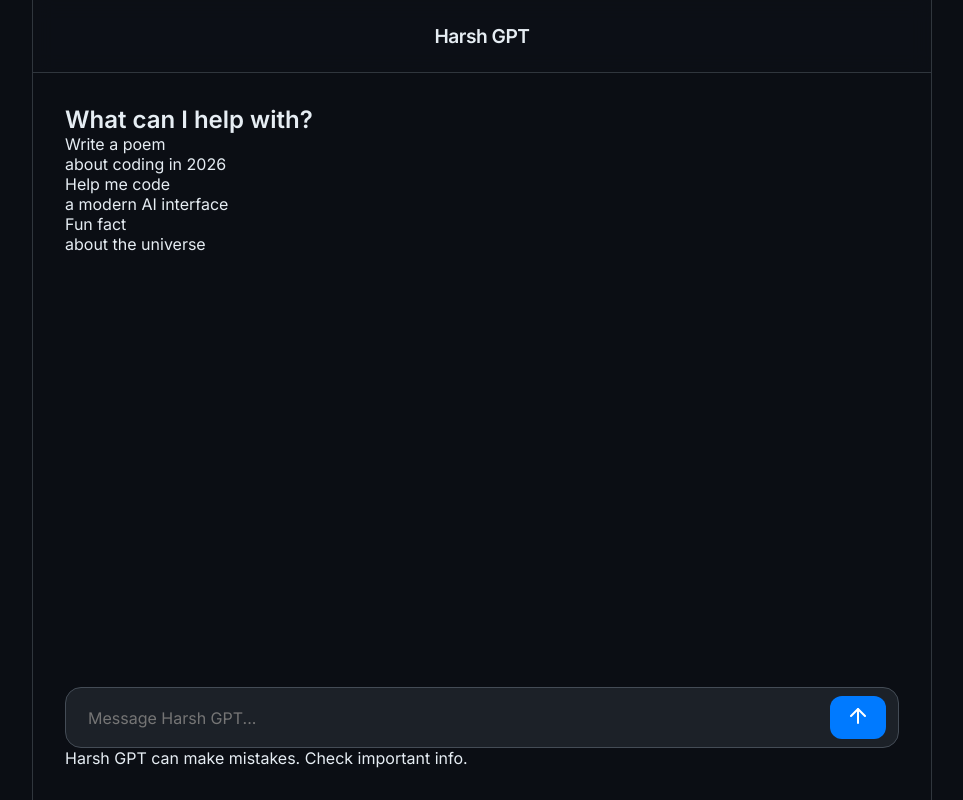
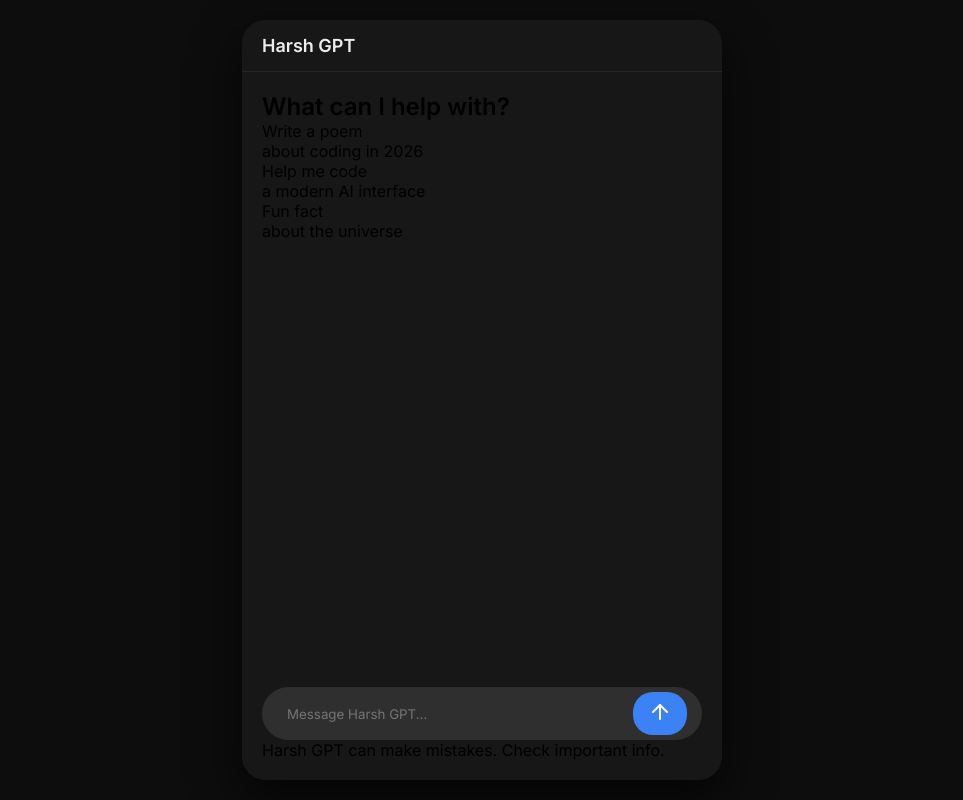
Before and after one commit to Harshsingh1902/harsh-gpt, a plain HTML site: page index.html in a window 1280 px wide. Shown: the whole page, without its empty margins (158-1121 px from the left). Drawn offline with Linux system fonts and the light colour scheme.

Commit message:
Restored original app style with premium icons

```diff
--- a/style.css
+++ b/style.css
@@ -1,110 +1,107 @@
-:root {
-    --bg-color: #0b0e14;
-    --panel-bg: #161b22;
-    --accent-blue: #007aff;
-    --text-main: #e6edf3;
-    --text-dim: #8b949e;
-}
-
-* { box-sizing: border-box; margin: 0; padding: 0; font-family: 'Inter', system-ui, sans-serif; }
+* { box-sizing: border-box; margin: 0; padding: 0; font-family: 'Inter', sans-serif; }
 
 body {
-    background-color: var(--bg-color);
-    color: var(--text-main);
+    background-color: #0d0d0d; /* Deep black background */
     display: flex;
     justify-content: center;
+    align-items: center;
     height: 100vh;
 }
 
 .app {
     width: 100%;
-    max-width: 900px;
+    max-width: 480px; /* Kept it app-sized for that premium feel */
+    height: 95vh;
+    background-color: #171717;
+    border-radius: 24px;
     display: flex;
     flex-direction: column;
-    background: var(--bg-color);
-    border-left: 1px solid #30363d;
-    border-right: 1px solid #30363d;
+    overflow: hidden;
+    box-shadow: 0 20px 50px rgba(0,0,0,0.7);
 }
 
-/* --- Premium Header --- */
+/* Header with Sidebar/Account Icons */
 .header {
-    padding: 1.5rem;
-    text-align: center;
-    border-bottom: 1px solid #30363d;
-    background: rgba(13, 17, 23, 0.8);
-    backdrop-filter: blur(10px);
+    display: flex;
+    justify-content: space-between;
+    align-items: center;
+    padding: 15px 20px;
+    background-color: #171717;
+    border-bottom: 1px solid #262626;
 }
 
-.header h1 { font-size: 1.2rem; font-weight: 600; letter-spacing: -0.5px; }
+.header h1 { font-size: 18px; color: #ececec; }
 
-/* --- Chat Area --- */
+.icon-btn {
+    background: none;
+    border: none;
+    color: #b4b4b4;
+    font-size: 20px;
+    cursor: pointer;
+    transition: color 0.2s;
+}
+
+.icon-btn:hover { color: white; }
+
+/* Chat Area */
 .chat-container {
     flex: 1;
+    padding: 20px;
     overflow-y: auto;
-    padding: 2rem;
     display: flex;
     flex-direction: column;
-    gap: 1.5rem;
+    gap: 15px;
 }
 
 .message {
-    max-width: 80%;
-    padding: 1rem 1.25rem;
-    font-size: 0.95rem;
-    line-height: 1.6;
-    border-radius: 12px;
-    animation: fadeIn 0.4s ease;
+    max-width: 85%;
+    padding: 12px 16px;
+    border-radius: 18px;
+    font-size: 14px;
+    line-height: 1.5;
 }
 
 .message.bot {
+    background-color: #2f2f2f;
+    color: #ececec;
     align-self: flex-start;
-    background: var(--panel-bg);
-    border: 1px solid #30363d;
-    color: var(--text-main);
 }
 
 .message.user {
+    background-color: #3b82f6;
+    color: white;
     align-self: flex-end;
-    background: var(--accent-blue);
-    color: white;
-    box-shadow: 0 4px 12px rgba(0, 122, 255, 0.3);
 }
 
-/* --- Floating Input Box --- */
+/* Input Area */
 .input-area {
-    padding: 2rem;
-    background: linear-gradient(transparent, var(--bg-color) 30%);
+    padding: 20px;
+    background-color: #171717;
 }
 
 .input-wrapper {
-    background: #1c2128;
-    border: 1px solid #444c56;
-    border-radius: 16px;
     display: flex;
-    padding: 8px 12px;
-    transition: border-color 0.2s;
+    background-color: #2f2f2f;
+    border-radius: 30px;
+    padding: 5px 15px;
+    align-items: center;
 }
-
-.input-wrapper:focus-within { border-color: var(--accent-blue); }
 
 input {
     flex: 1;
-    background: transparent;
+    background: none;
     border: none;
     color: white;
     padding: 10px;
     outline: none;
-    font-size: 1rem;
 }
 
-button {
-    background: var(--accent-blue);
+#sendBtn {
+    background-color: #3b82f6;
     color: white;
     border: none;
-    border-radius: 12px;
-    padding: 8px 16px;
+    border-radius: 20px;
+    padding: 8px 15px;
+    font-weight: bold;
     cursor: pointer;
-    font-weight: 600;
 }
-
-@keyframes fadeIn { from { opacity: 0; transform: translateY(10px); } }
```
